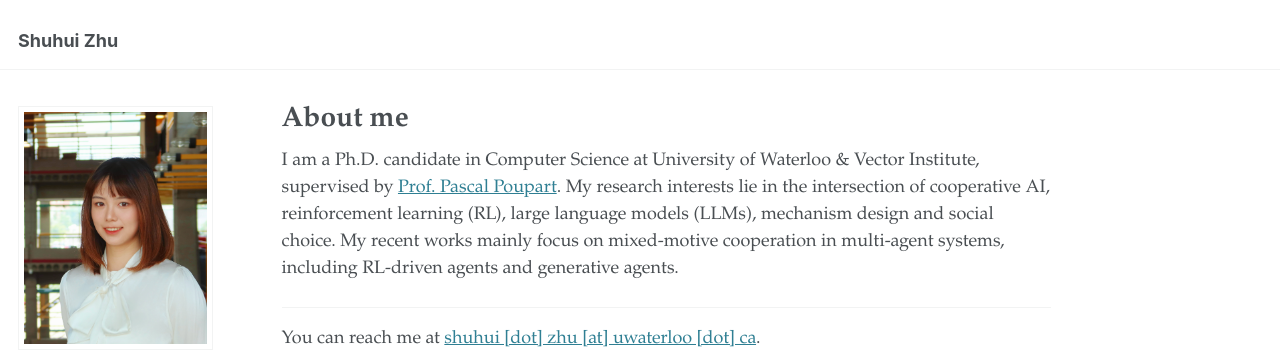
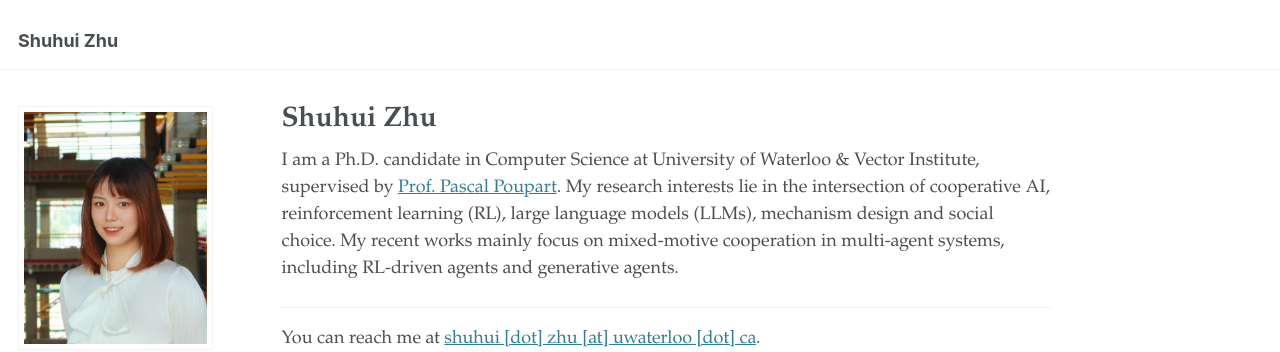
Before and after one commit to shuhui-zhu/shuhui-zhu.github.io, a Jekyll site: the page built from _pages/about.md, in a window 1280 px wide and 900 px high. Shown: the top 352 px of the window. Built offline with Jekyll 4.4.1, drawn with Linux system fonts in a browser that asks for light colours; some web fonts are replaced.

Commit message:
update page title

```diff
--- a/_pages/about.md
+++ b/_pages/about.md
@@ -1,12 +1,11 @@
 ---
 permalink: /
-title: "About me"
+title: "Shuhui Zhu"
 author_profile: true
 redirect_from:
   - /about/
   - /about.html
 ---
-
 I am a Ph.D. candidate in Computer Science at University of Waterloo & Vector Institute, supervised by [Prof. Pascal Poupart](https://cs.uwaterloo.ca/~ppoupart/). My research interests lie in the intersection of cooperative AI, reinforcement learning (RL), large language models (LLMs), mechanism design and social choice. My recent works mainly focus on mixed-motive cooperation in multi-agent systems, including RL-driven agents and generative agents.
 
 ---
```
